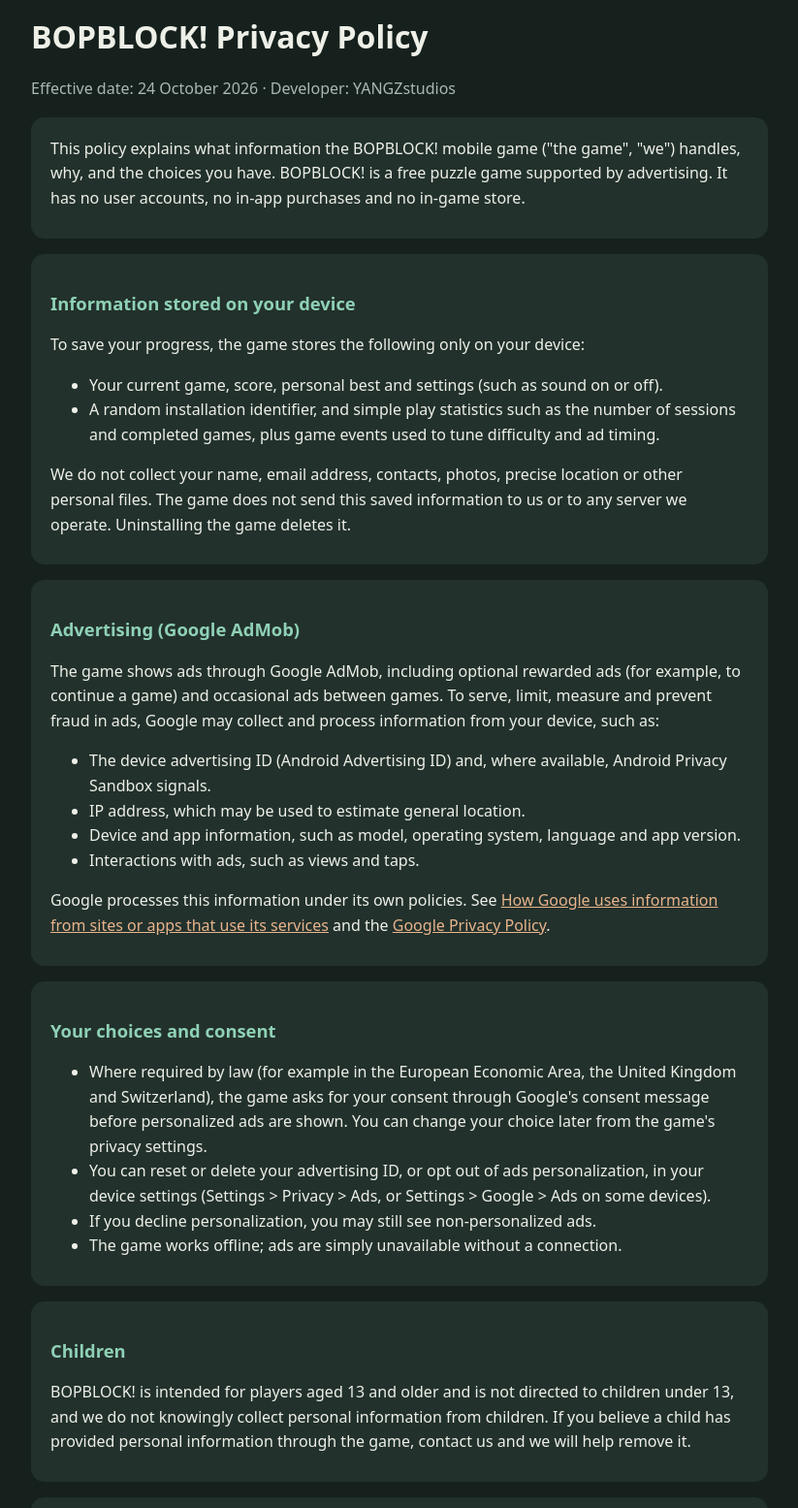
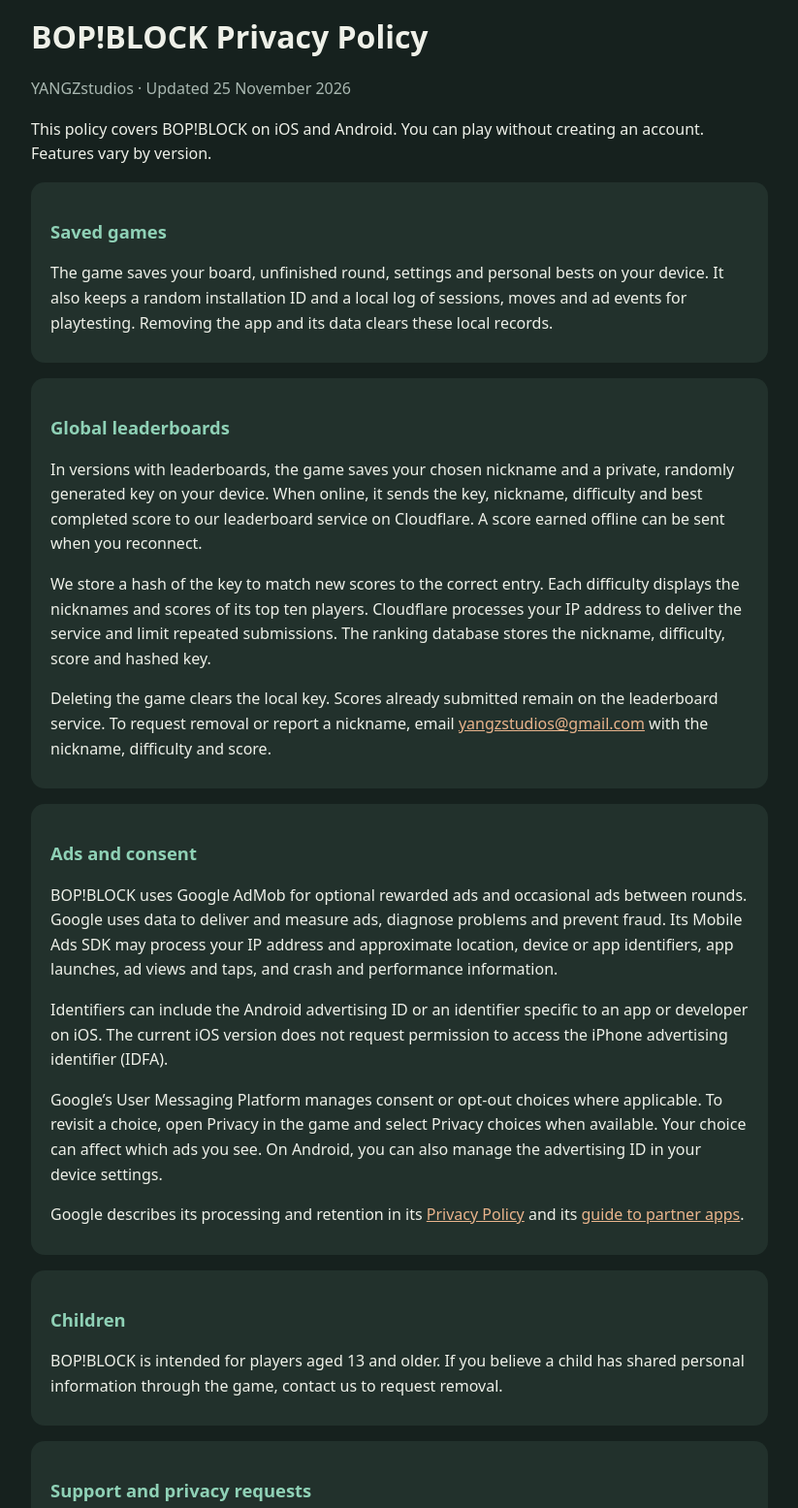
Before and after one commit to yangz-studios/bopblock, a plain HTML site: page privacy-policy.html in a window 1280 px wide. Shown: the part 20-1575 px from the top of the page at 97% size, without its empty margins (228-1051 px from the left). Drawn offline with Linux system fonts and the light colour scheme.

Commit message:
Update BOP!BLOCK player support and privacy disclosures

```diff
--- a/privacy-policy.html
+++ b/privacy-policy.html
@@ -3,7 +3,7 @@
 <head>
 <meta charset="utf-8">
 <meta name="viewport" content="width=device-width, initial-scale=1">
-<title>BOPBLOCK! Privacy Policy</title>
+<title>BOP!BLOCK Privacy Policy</title>
 <style>
   :root { --bg:#16211e; --panel:#22312c; --text:#eef0e8; --muted:#a9b8b1; --accent:#e9b48c; --mint:#8fd1b6; }
   body { margin:0; background:var(--bg); color:var(--text); font:16px/1.6 system-ui,-apple-system,"Segoe UI",Roboto,sans-serif; }
@@ -18,63 +18,39 @@
 </head>
 <body>
 <main>
-<h1>BOPBLOCK! Privacy Policy</h1>
-<p class="muted">Effective date: 24 October 2026 · Developer: YANGZstudios</p>
+<h1>BOP!BLOCK Privacy Policy</h1>
+<p class="muted">YANGZstudios · Updated 25 November 2026</p>
+<p>This policy covers BOP!BLOCK on iOS and Android. You can play without creating an account. Features vary by version.</p>
 
 <section>
-<p>This policy explains what information the BOPBLOCK! mobile game ("the game", "we") handles, why, and the choices you have. BOPBLOCK! is a free puzzle game supported by advertising. It has no user accounts, no in-app purchases and no in-game store.</p>
+<h2>Saved games</h2>
+<p>The game saves your board, unfinished round, settings and personal bests on your device. It also keeps a random installation ID and a local log of sessions, moves and ad events for playtesting. Removing the app and its data clears these local records.</p>
 </section>
 
 <section>
-<h2>Information stored on your device</h2>
-<p>To save your progress, the game stores the following only on your device:</p>
-<ul>
-  <li>Your current game, score, personal best and settings (such as sound on or off).</li>
-  <li>A random installation identifier, and simple play statistics such as the number of sessions and completed games, plus game events used to tune difficulty and ad timing.</li>
-</ul>
-<p>We do not collect your name, email address, contacts, photos, precise location or other personal files. The game does not send this saved information to us or to any server we operate. Uninstalling the game deletes it.</p>
+<h2>Global leaderboards</h2>
+<p>In versions with leaderboards, the game saves your chosen nickname and a private, randomly generated key on your device. When online, it sends the key, nickname, difficulty and best completed score to our leaderboard service on Cloudflare. A score earned offline can be sent when you reconnect.</p>
+<p>We store a hash of the key to match new scores to the correct entry. Each difficulty displays the nicknames and scores of its top ten players. Cloudflare processes your IP address to deliver the service and limit repeated submissions. The ranking database stores the nickname, difficulty, score and hashed key.</p>
+<p>Deleting the game clears the local key. Scores already submitted remain on the leaderboard service. To request removal or report a nickname, email <a href="mailto:yangzstudios@gmail.com">yangzstudios@gmail.com</a> with the nickname, difficulty and score.</p>
 </section>
 
 <section>
-<h2>Advertising (Google AdMob)</h2>
-<p>The game shows ads through Google AdMob, including optional rewarded ads (for example, to continue a game) and occasional ads between games. To serve, limit, measure and prevent fraud in ads, Google may collect and process information from your device, such as:</p>
-<ul>
-  <li>The device advertising ID (Android Advertising ID) and, where available, Android Privacy Sandbox signals.</li>
-  <li>IP address, which may be used to estimate general location.</li>
-  <li>Device and app information, such as model, operating system, language and app version.</li>
-  <li>Interactions with ads, such as views and taps.</li>
-</ul>
-<p>Google processes this information under its own policies. See <a href="https://policies.google.com/technologies/partner-sites">How Google uses information from sites or apps that use its services</a> and the <a href="https://policies.google.com/privacy">Google Privacy Policy</a>.</p>
-</section>
-
-<section>
-<h2>Your choices and consent</h2>
-<ul>
-  <li>Where required by law (for example in the European Economic Area, the United Kingdom and Switzerland), the game asks for your consent through Google's consent message before personalized ads are shown. You can change your choice later from the game's privacy settings.</li>
-  <li>You can reset or delete your advertising ID, or opt out of ads personalization, in your device settings (Settings &gt; Privacy &gt; Ads, or Settings &gt; Google &gt; Ads on some devices).</li>
-  <li>If you decline personalization, you may still see non-personalized ads.</li>
-  <li>The game works offline; ads are simply unavailable without a connection.</li>
-</ul>
+<h2>Ads and consent</h2>
+<p>BOP!BLOCK uses Google AdMob for optional rewarded ads and occasional ads between rounds. Google uses data to deliver and measure ads, diagnose problems and prevent fraud. Its Mobile Ads SDK may process your IP address and approximate location, device or app identifiers, app launches, ad views and taps, and crash and performance information.</p>
+<p>Identifiers can include the Android advertising ID or an identifier specific to an app or developer on iOS. The current iOS version does not request permission to access the iPhone advertising identifier (IDFA).</p>
+<p>Google’s User Messaging Platform manages consent or opt-out choices where applicable. To revisit a choice, open Privacy in the game and select Privacy choices when available. Your choice can affect which ads you see. On Android, you can also manage the advertising ID in your device settings.</p>
+<p>Google describes its processing and retention in its <a href="https://policies.google.com/privacy">Privacy Policy</a> and its <a href="https://policies.google.com/technologies/partner-sites">guide to partner apps</a>.</p>
 </section>
 
 <section>
 <h2>Children</h2>
-<p>BOPBLOCK! is intended for players aged 13 and older and is not directed to children under 13, and we do not knowingly collect personal information from children. If you believe a child has provided personal information through the game, contact us and we will help remove it.</p>
+<p>BOP!BLOCK is intended for players aged 13 and older. If you believe a child has shared personal information through the game, contact us to request removal.</p>
 </section>
 
 <section>
-<h2>Data sharing, retention and security</h2>
-<p>We do not sell personal information. Apart from the advertising processing by Google described above, we do not share information with third parties. On-device data stays until you uninstall the game or clear its storage. Google retains advertising data according to its own policies.</p>
-</section>
-
-<section>
-<h2>Changes to this policy</h2>
-<p>We may update this policy when the game changes. The effective date above shows the latest version.</p>
-</section>
-
-<section>
-<h2>Contact</h2>
-<p>Questions or requests about privacy: <a href="mailto:yangzstudios@gmail.com">yangzstudios@gmail.com</a></p>
+<h2>Support and privacy requests</h2>
+<p>Email YANGZstudios at <a href="mailto:yangzstudios@gmail.com">yangzstudios@gmail.com</a>. If you contact us, we use the email address and details you provide to respond to your request. YANGZstudios does not sell personal information.</p>
+<p><a href="./">BOP!BLOCK support</a></p>
 </section>
 </main>
 </body>
```
Also changed, not shown: index.html (+18 -16 lines).
